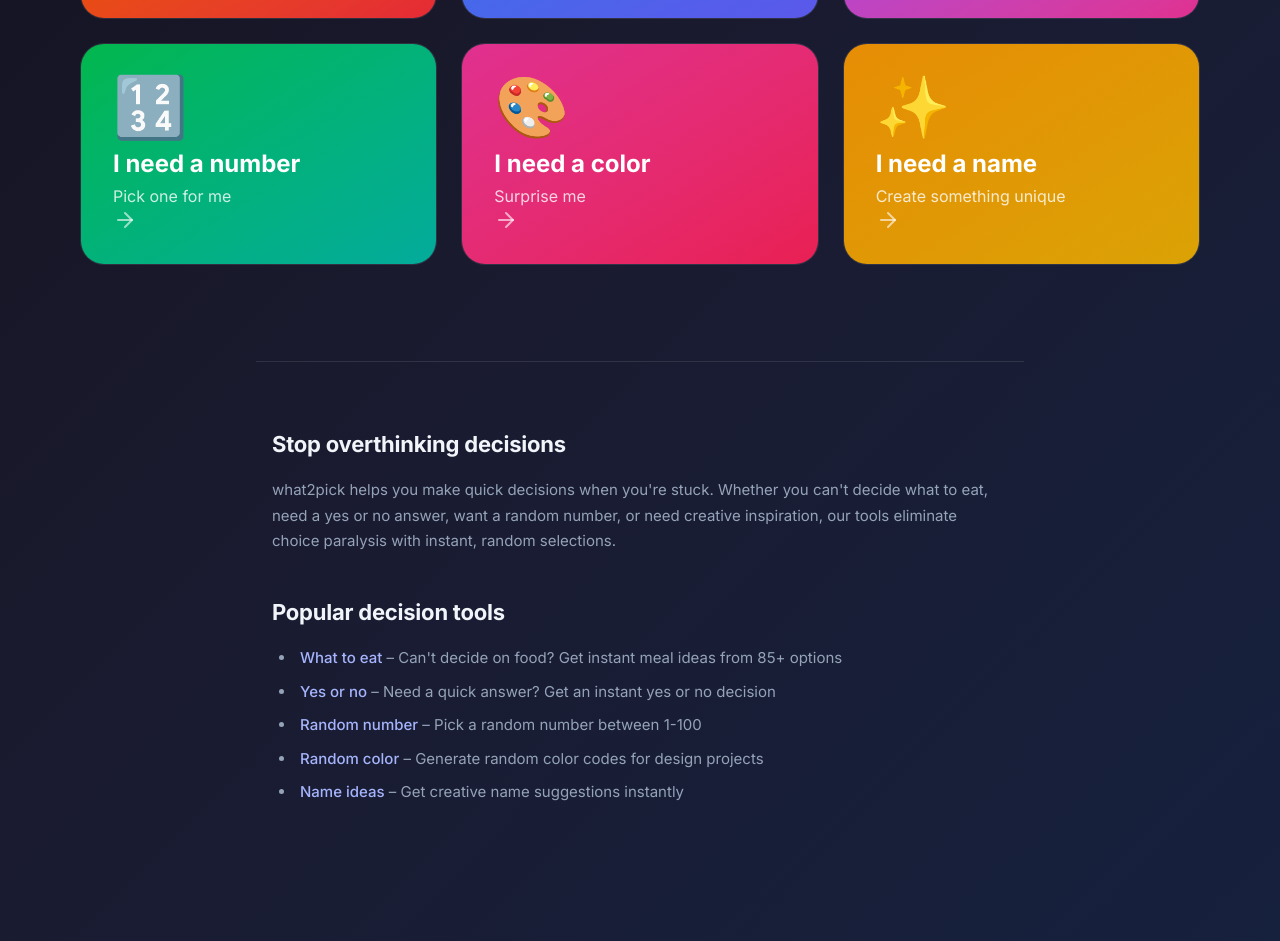
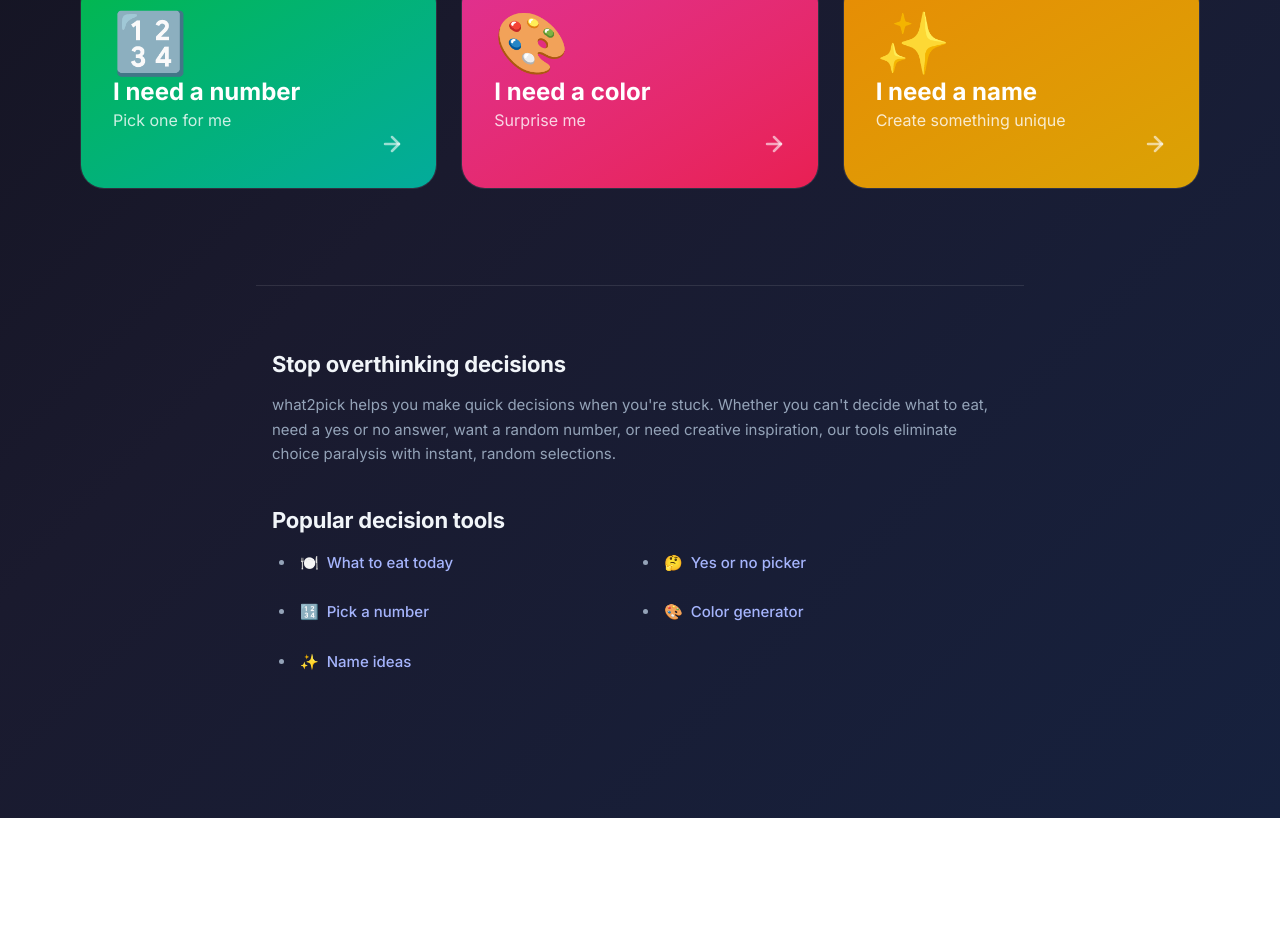
Before and after one commit to khampheeraphopIT/what2pick, a Next.js app: page / in a window 1280 px wide. Shown: the part 880-1821 px from the top of the page. After the commit the page ends 1698 px from the top, so only its background shows below. Built offline with nearby package versions, Linux system fonts and the light colour scheme.

Commit message:
fix bug prod

```diff
--- a/src/app/page.tsx
+++ b/src/app/page.tsx
@@ -1,6 +1,23 @@
-"use client";
+import type { Metadata } from "next";
+import Link from "next/link";
 
-import Link from "next/link";
+export const metadata: Metadata = {
+  title: "what2pick – Can't Decide? We'll Choose for You",
+  description:
+    "Stop overthinking. Instant decisions for food, yes/no questions, numbers, names, colors and more. Free decision-making tools.",
+  metadataBase: new URL("https://what2pick.com"),
+  openGraph: {
+    title: "Can't Decide? We'll Choose for You",
+    description: "Food, answers, numbers, names and more — stop overthinking.",
+    url: "https://what2pick.com",
+    type: "website",
+  },
+  twitter: {
+    card: "summary_large_image",
+    title: "Can't decide? We'll choose for you",
+    description: "Food, answers, numbers, names and more — stop overthinking.",
+  },
+};
 
 interface IntentCard {
   emoji: string;
@@ -57,7 +74,7 @@
 
 export default function HomePage() {
   return (
-    <div className="flex flex-col items-center w-full">
+    <div className="flex flex-col items-center w-full min-h-screen">
       {/* Hero Section */}
       <div className="flex flex-col items-center gap-8 text-center max-w-4xl w-full px-4 py-12 sm:py-20">
         <div className="space-y-4">
@@ -76,7 +93,7 @@
           href="/random"
           prefetch={true}
           aria-label="Make a random decision for me"
-          className="group relative px-12 py-6 rounded-3xl bg-gradient-to-r from-violet-500 to-purple-500 hover:from-violet-400 hover:to-purple-400 active:scale-95 text-white font-bold text-xl sm:text-2xl transition-all duration-200 shadow-2xl shadow-violet-500/30 hover:shadow-violet-400/40 cursor-pointer min-h-[80px] flex items-center justify-center"
+          className="group relative px-12 py-6 rounded-3xl bg-gradient-to-r from-violet-500 to-purple-500 hover:from-violet-400 hover:to-purple-400 active:scale-95 text-white font-bold text-xl sm:text-2xl transition-all duration-200 shadow-2xl shadow-violet-500/30 hover:shadow-violet-400/40 cursor-pointer min-h-[80px] flex items-center justify-center no-underline"
         >
           <span className="flex items-center gap-3">
             <span className="text-3xl group-hover:rotate-180 transition-transform duration-500">
@@ -85,10 +102,6 @@
             <span>Surprise me</span>
           </span>
         </Link>
-
-        <p className="text-sm text-slate-500">
-          or choose what you need help with
-        </p>
       </div>
 
       {/* Intent Cards */}
@@ -100,35 +113,34 @@
               href={intent.href}
               prefetch={true}
               aria-label={intent.title}
-              className="group relative overflow-hidden rounded-3xl transition-all duration-300 hover:scale-105 hover:shadow-2xl active:scale-95 min-h-[180px] flex flex-col items-start justify-between p-8 border border-white/10 hover:border-white/20"
+              className="group relative overflow-hidden rounded-3xl transition-all duration-300 hover:scale-[1.02] hover:shadow-2xl active:scale-95 min-h-[180px] flex flex-col items-start justify-between p-8 border border-white/10 hover:border-white/20 no-underline"
             >
-              {/* Gradient Background */}
               <div
                 className={`absolute inset-0 bg-gradient-to-br ${intent.color} opacity-90 group-hover:opacity-100 transition-opacity duration-300`}
               />
 
-              {/* Content */}
-              <div className="relative z-10 space-y-3 w-full">
-                <span className="text-6xl group-hover:scale-110 transition-transform duration-300 inline-block">
+              <div className="relative z-10 space-y-3 w-full text-left">
+                <span className="text-6xl group-hover:scale-110 transition-transform duration-300 inline-block mb-2">
                   {intent.emoji}
                 </span>
                 <div>
-                  <h2 className="text-white font-bold text-2xl mb-1">
+                  <h2 className="text-white font-bold text-2xl mb-1 mt-0 leading-none">
                     {intent.title}
                   </h2>
-                  <p className="text-white/80 text-base">{intent.subtitle}</p>
+                  <p className="text-white/80 text-base m-0 p-0">
+                    {intent.subtitle}
+                  </p>
                 </div>
               </div>
 
-              {/* Arrow indicator */}
-              <div className="relative z-10 text-white/60 group-hover:text-white group-hover:translate-x-1 transition-all duration-200">
+              <div className="relative z-10 text-white/60 group-hover:text-white group-hover:translate-x-1 transition-all duration-200 self-end">
                 <svg
                   width="24"
                   height="24"
                   viewBox="0 0 24 24"
                   fill="none"
                   stroke="currentColor"
-                  strokeWidth="2"
+                  strokeWidth="2.5"
                   strokeLinecap="round"
                   strokeLinejoin="round"
                 >
@@ -137,7 +149,6 @@
                 </svg>
               </div>
 
-              {/* Shine Effect */}
               <div className="absolute inset-0 opacity-0 group-hover:opacity-20 transition-opacity duration-300 bg-gradient-to-tr from-transparent via-white to-transparent transform -skew-x-12" />
             </Link>
           ))}
@@ -146,9 +157,11 @@
 
       {/* SEO Content */}
       <div className="seo-content max-w-3xl w-full px-4 pb-16 border-t border-white/10 pt-16 mt-8">
-        <section className="seo-section">
-          <h2>Stop overthinking decisions</h2>
-          <p>
+        <section className="seo-section mb-12 text-left">
+          <h2 className="text-2xl font-bold text-white mb-4">
+            Stop overthinking decisions
+          </h2>
+          <p className="text-slate-400 leading-relaxed">
             what2pick helps you make quick decisions when you&apos;re stuck.
             Whether you can&apos;t decide what to eat, need a yes or no answer,
             want a random number, or need creative inspiration, our tools
@@ -156,54 +169,50 @@
           </p>
         </section>
 
-        <section className="seo-section">
-          <h2>Popular decision tools</h2>
-          <ul>
-            <li className="mb-2">
-              <a
+        <section className="seo-section text-left">
+          <h2 className="text-2xl font-bold text-white mb-4">
+            Popular decision tools
+          </h2>
+          <ul className="grid grid-cols-1 sm:grid-cols-2 gap-4 list-none p-0 m-0">
+            <li>
+              <Link
                 href="/what-to-eat"
-                className="text-brand-light hover:underline font-medium"
+                className="text-indigo-400 hover:text-indigo-300 font-medium no-underline flex items-center gap-2"
               >
-                What to eat
-              </a>{" "}
-              – Can&apos;t decide on food? Get instant meal ideas from 85+
-              options
+                <span>🍽️</span> <span>What to eat today</span>
+              </Link>
             </li>
-            <li className="mb-2">
-              <a
+            <li>
+              <Link
                 href="/yes-or-no"
-                className="text-brand-light hover:underline font-medium"
+                className="text-indigo-400 hover:text-indigo-300 font-medium no-underline flex items-center gap-2"
               >
-                Yes or no
-              </a>{" "}
-              – Need a quick answer? Get an instant yes or no decision
+                <span>🤔</span> <span>Yes or no picker</span>
+              </Link>
             </li>
-            <li className="mb-2">
-              <a
+            <li>
+              <Link
                 href="/random-number"
-                className="text-brand-light hover:underline font-medium"
+                className="text-indigo-400 hover:text-indigo-300 font-medium no-underline flex items-center gap-2"
               >
-                Random number
-              </a>{" "}
-              – Pick a random number between 1-100
+                <span>🔢</span> <span>Pick a number</span>
+              </Link>
             </li>
-            <li className="mb-2">
-              <a
+            <li>
+              <Link
                 href="/random-color"
-                className="text-brand-light hover:underline font-medium"
+                className="text-indigo-400 hover:text-indigo-300 font-medium no-underline flex items-center gap-2"
               >
-                Random color
-              </a>{" "}
-              – Generate random color codes for design projects
+                <span>🎨</span> <span>Color generator</span>
+              </Link>
             </li>
-            <li className="mb-2">
-              <a
+            <li>
+              <Link
                 href="/name-generator"
-                className="text-brand-light hover:underline font-medium"
+                className="text-indigo-400 hover:text-indigo-300 font-medium no-underline flex items-center gap-2"
               >
-                Name ideas
-              </a>{" "}
-              – Get creative name suggestions instantly
+                <span>✨</span> <span>Name ideas</span>
+              </Link>
             </li>
           </ul>
         </section>
--- a/src/components/Navbar.tsx
+++ b/src/components/Navbar.tsx
@@ -5,7 +5,7 @@
 import { useState } from "react";
 
 const tools = [
-  { href: "/", label: "Home", intent: false },
+  { href: "/", label: "Home" },
   { href: "/what-to-eat", label: "Decide food" },
   { href: "/yes-or-no", label: "Get an answer" },
   { href: "/random-number", label: "Pick a number" },
@@ -22,7 +22,7 @@
       <div className="max-w-5xl mx-auto px-4 h-14 flex items-center justify-between">
         <Link
           href="/"
-          className="text-lg font-bold tracking-tight text-white hover:text-indigo-300 transition-colors"
+          className="text-lg font-bold tracking-tight text-white hover:text-indigo-300 transition-colors no-underline"
         >
           what2pick
         </Link>
@@ -39,7 +39,7 @@
               <Link
                 key={tool.href}
                 href={tool.href}
-                className={`px-3 py-1.5 rounded-lg text-sm font-medium transition-all duration-200 ${
+                className={`px-3 py-1.5 rounded-lg text-sm font-medium transition-all duration-200 no-underline ${
                   isActive
                     ? "bg-indigo-500/20 text-indigo-300"
                     : "text-slate-400 hover:text-white hover:bg-white/[0.06]"
@@ -84,7 +84,7 @@
 
       {/* Mobile menu */}
       {mobileOpen && (
-        <div className="md:hidden border-t border-white/[0.06] bg-white/[0.02] backdrop-blur-xl animate-fade-in">
+        <div className="md:hidden border-t border-white/[0.06] bg-white/[0.02] backdrop-blur-xl animate-fade-in px-4 py-2">
           {tools.map((tool) => {
             const isActive =
               tool.href === "/"
@@ -96,7 +96,7 @@
                 key={tool.href}
                 href={tool.href}
                 onClick={() => setMobileOpen(false)}
-                className={`block px-6 py-3 text-sm font-medium transition-colors ${
+                className={`block px-4 py-3 rounded-xl text-sm font-medium transition-colors no-underline mb-1 ${
                   isActive
                     ? "text-indigo-300 bg-indigo-500/10"
                     : "text-slate-400 hover:text-white hover:bg-white/[0.04]"
```
